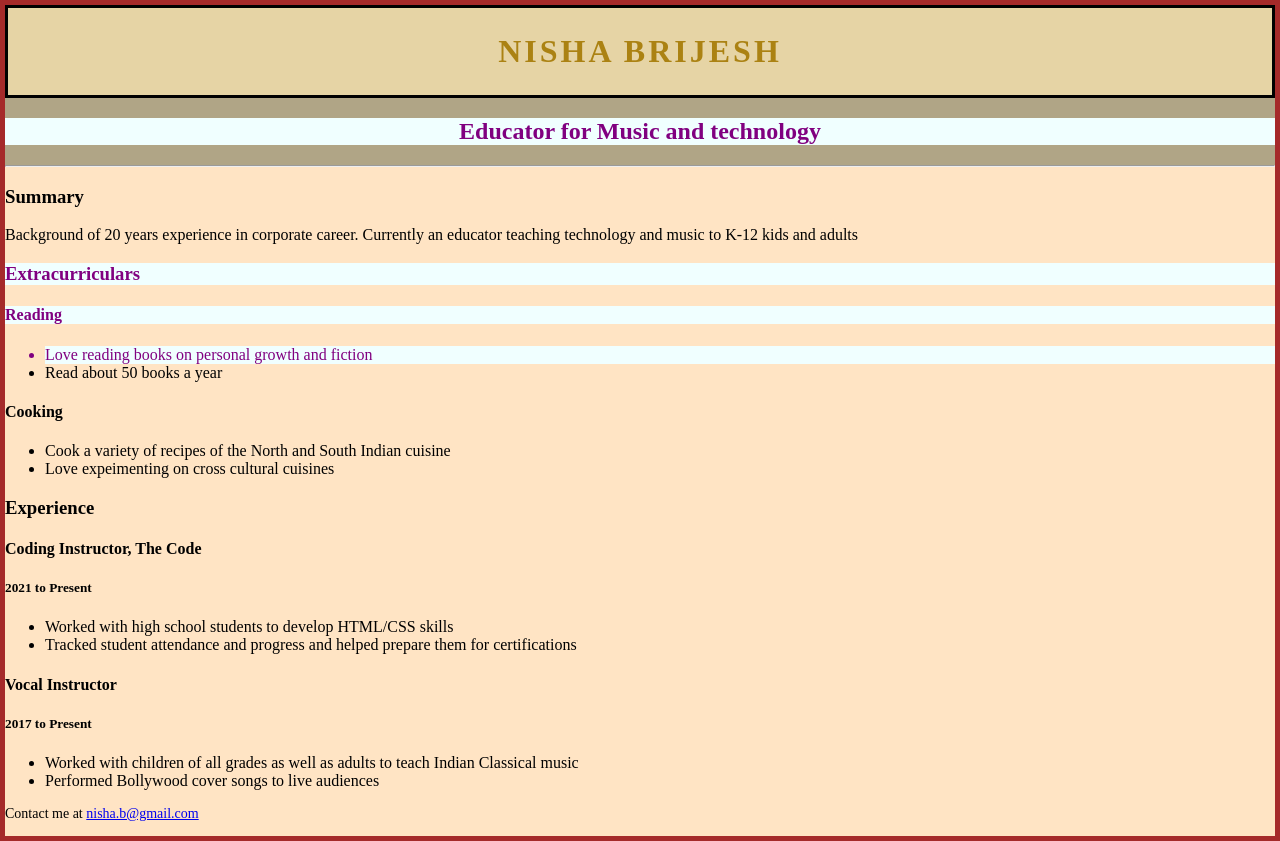
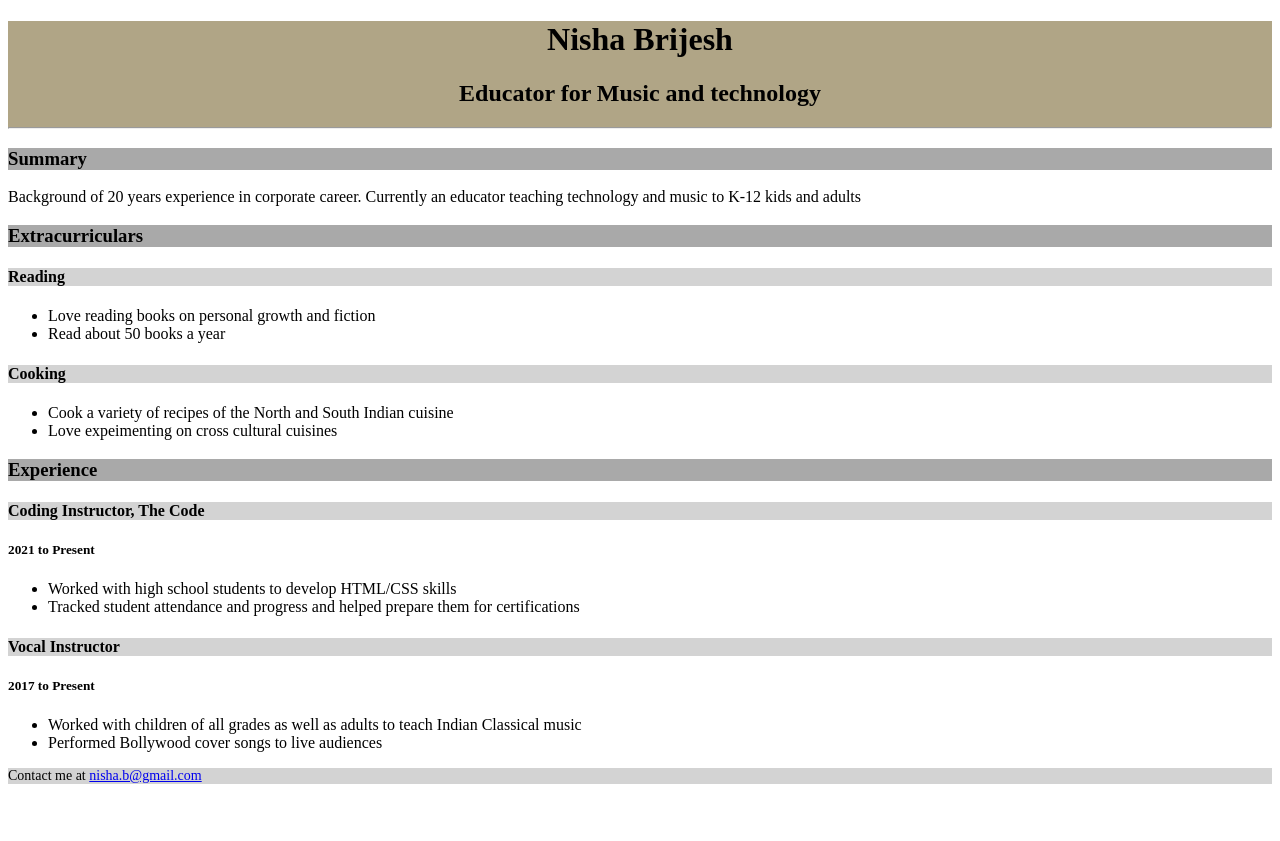
Before and after one commit to nbhawnani/Resume-simple, a plain HTML site: page index.html in a window 1280 px wide. After the commit the page ends 800 px from the top, so only its background shows below. Drawn offline with Linux system fonts and the light colour scheme.

Commit message:
removed external classes

```diff
--- a/index.html
+++ b/index.html
@@ -7,31 +7,45 @@
     <style>
       header{
         background-color:#b0a586;
+        text-align:center;
       }
+      h3{
+        background-color:darkgray;
+      }
+
+      h4{
+        background-color:lightgray;
+      }
+
+      footer{
+        background-color:lightgray;
+        font-size:14px;
+      }
+
     </style>
-    <link href="style.css" rel="stylesheet" type="text/css" />
+
   </head>
   <body>
    <header style="text-align:center;">
-     <h1 id="h1">Nisha Brijesh</h1>
-     <h2 class="font-blue">Educator for Music and technology</h2>
+     <h1 >Nisha Brijesh</h1>
+     <h2 >Educator for Music and technology</h2>
      <hr>
 
    </header>
 
 <!-- This is the section for recapping entire experience and academic status and possibly objective -->
    <section>
-     <h3 id="summary">Summary</h3>
+     <h3 >Summary</h3>
      <p>Background of 20 years experience in corporate career. Currently an educator teaching technology and music to K-12 kids and adults</p>
    </section>
 
   <!-- This is the section for hobbies -->
    <section>
-     <h3 class="font-blue">Extracurriculars</h3>
+     <h3 >Extracurriculars</h3>
 
-     <h4 class="font-blue">Reading</h4>
+     <h4 >Reading</h4>
      <ul>
-       <li class="font-blue">Love reading books on personal growth and fiction</li>
+       <li >Love reading books on personal growth and fiction</li>
        <li>Read about 50 books a year</li>
     </ul>
 
@@ -45,7 +59,7 @@
 
 <!-- This is the section for real world experience in terms of jobs and volunteering opportunities -->
    <section>
-     <h3 id="experience">Experience</h3>
+     <h3 >Experience</h3>
      <h4>Coding Instructor, The Code</h4>
      <h5>2021 to Present</h5>
      <ul>
@@ -62,7 +76,7 @@
 
    </section>
 
-   <footer class="small-font">
+   <footer >
      <p>Contact me at <a href="mailto:nisha.b@gmail.com" target="_blank">nisha.b@gmail.com</a></p>
    </footer>
 
--- a/style.css
+++ /dev/null
@@ -1,48 +0,0 @@
-header{
-  font-family:Comfortaa;
-
-
-}
-
-body{
-  margin:0px;
-  border: 5px solid;
-  border-color:brown;
-  background-color: bisque;
-
-
-
-
-
-
-
-
-}
-
-h1{
-  margin:0px;
-  letter-spacing:3px;
-  text-transform:uppercase;
-  padding: 15px;
-
-}
-
-.font-blue{
-  color:purple;
-  background-color:azure;
-
-
-}
-
-#h1{
-  color:#ab8213;
-  background-color:#e6d4a5;
-  padding:25px;
-  border:solid 3px black;
-
-
-}
-
-.small-font{
-  font-size:14px;
-}
```
